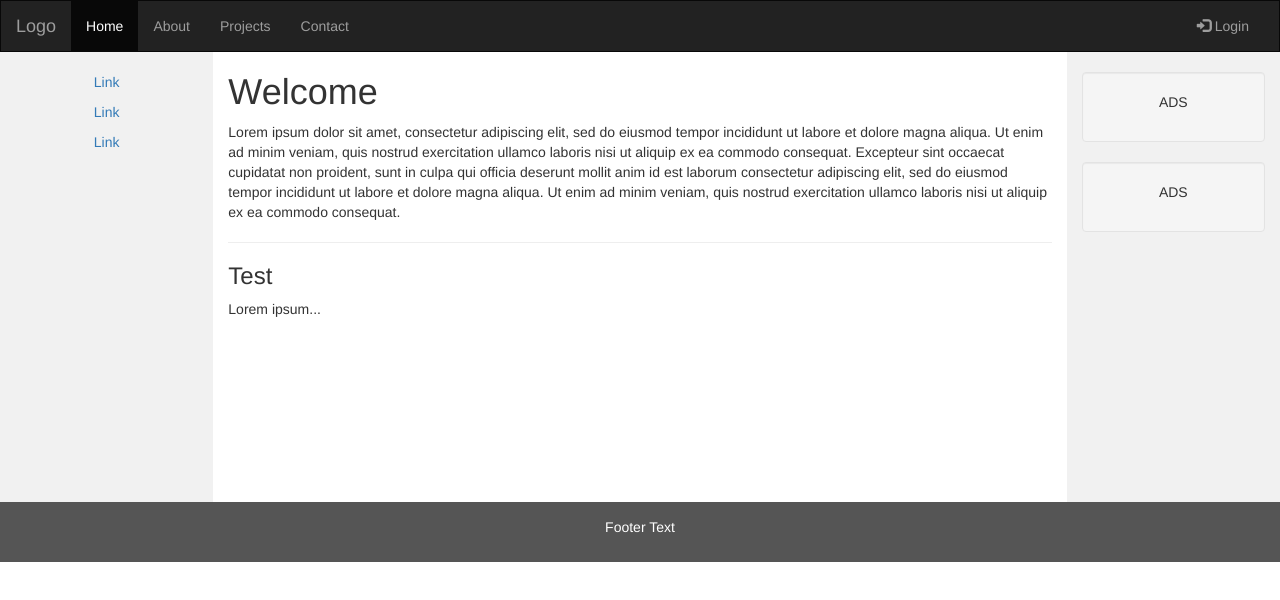
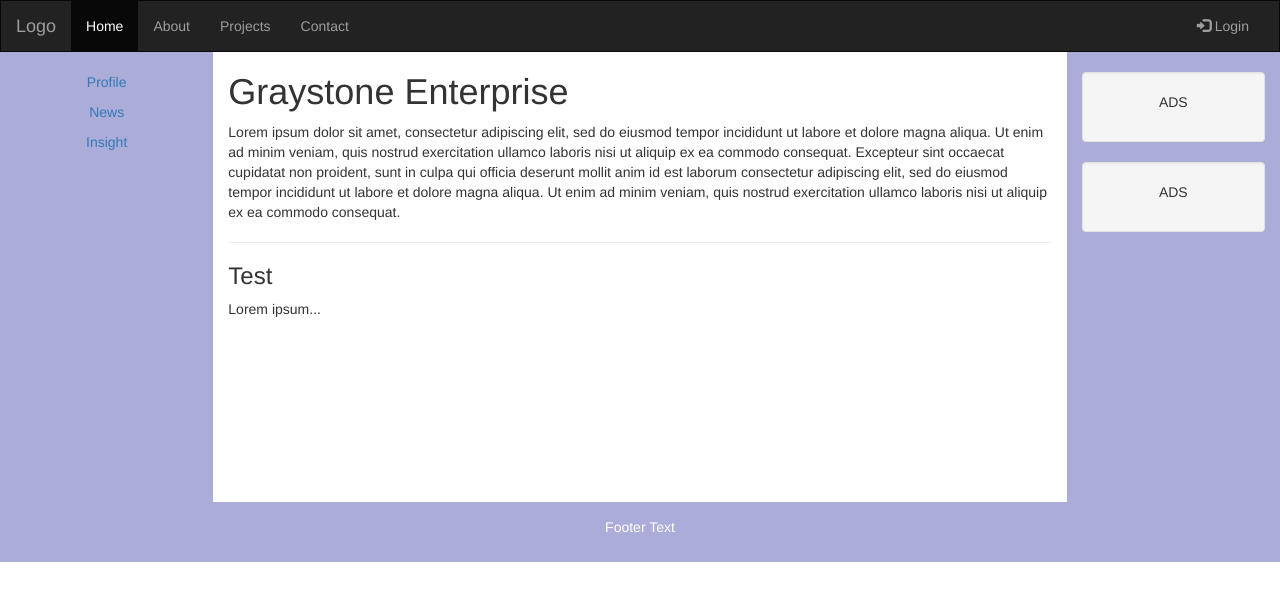
Before and after one commit to summergray/hba, a plain HTML site: page graystonewebsite.html in a window 1280 px wide. Drawn offline with nearby package versions, Linux system fonts and the light colour scheme.

Commit message:
purple background /title

```diff
--- a/graystonewebsite.html
+++ b/graystonewebsite.html
@@ -12,7 +12,7 @@
     .navbar {
       margin-bottom: 0;
       border-radius: 0;
-    }
+         }
 
     /* Set height of the grid so .sidenav can be 100% (adjust as needed) */
     .row.content {height: 450px}
@@ -20,13 +20,13 @@
     /* Set gray background color and 100% height */
     .sidenav {
       padding-top: 20px;
-      background-color: #f1f1f1;
+      background-color: #acacd9;
       height: 100%;
     }
 
     /* Set black background color, white text and some padding */
     footer {
-      background-color: #555;
+      background-color: #acacd9;
       color: white;
       padding: 15px;
     }
@@ -70,12 +70,12 @@
 <div class="container-fluid text-center">
   <div class="row content">
     <div class="col-sm-2 sidenav">
-      <p><a href="#">Link</a></p>
-      <p><a href="#">Link</a></p>
-      <p><a href="#">Link</a></p>
+      <p><a href="#">Profile</a></p>
+      <p><a href="#">News</a></p>
+      <p><a href="#">Insight</a></p>
     </div>
     <div class="col-sm-8 text-left">
-      <h1>Welcome</h1>
+      <h1>Graystone Enterprise</h1>
       <p>Lorem ipsum dolor sit amet, consectetur adipiscing elit, sed do eiusmod tempor incididunt ut labore et dolore magna aliqua. Ut enim ad minim veniam, quis nostrud exercitation ullamco laboris nisi ut aliquip ex ea commodo consequat. Excepteur sint occaecat cupidatat non proident, sunt in culpa qui officia deserunt mollit anim id est laborum consectetur adipiscing elit, sed do eiusmod tempor incididunt ut labore et dolore magna aliqua. Ut enim ad minim veniam, quis nostrud exercitation ullamco laboris nisi ut aliquip ex ea commodo consequat.</p>
       <hr>
       <h3>Test</h3>
```
